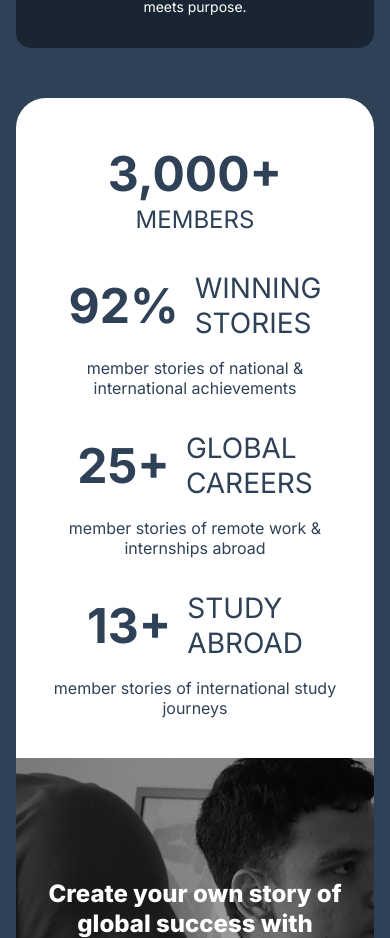
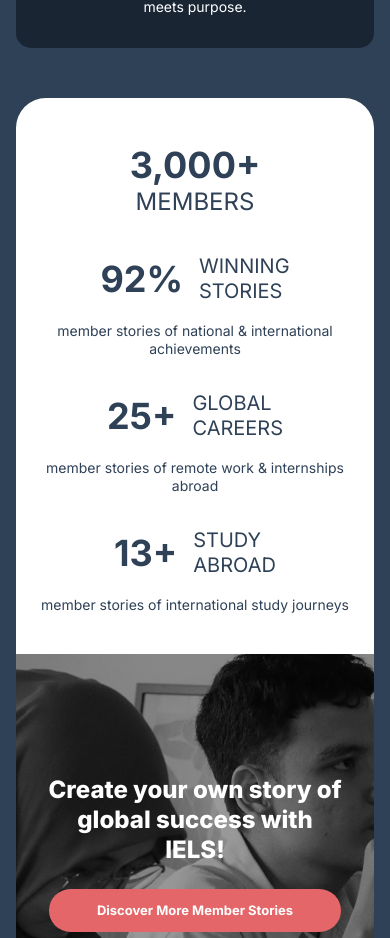
Before and after one commit to putubgs/ielsco, a Next.js app: page / in a window 390 px wide. Shown: the part 1018-1956 px from the top of the page. Built offline with nearby package versions, Linux system fonts and the light colour scheme.

Commit message:
chore: text update for stats section

```diff
--- a/src/app/page.tsx
+++ b/src/app/page.tsx
@@ -189,7 +189,7 @@ export default function Home() {
           <div className="bg-white text-[#2F4157] flex flex-col lg:flex-row rounded-t-[30px] px-6 sm:px-8 lg:px-12 py-[40px] lg:py-[60px] w-full gap-8 lg:gap-12">
             <div className="flex w-full items-center gap-4 h-full justify-center">
               <div className="text-[24px] lg:text-[32px] items-center justify-center flex flex-col -space-y-2 lg:-space-y-3">
-                <p className="font-bold text-[48px]">
+                <p className="font-bold text-[36px] md:text-[48px]">
                   <CountUp
                     end={3000}
                     duration={2.5}
@@ -203,40 +203,40 @@ export default function Home() {
             </div>
             <div className="flex flex-col w-full items-center gap-4">
               <div className="flex text-[24px] lg:text-[32px] items-center flex gap-4">
-                <p className="font-bold text-[48px]">
+                <p className="font-bold text-[36px] md:text-[48px]">
                   <CountUp end={92} duration={2.5} enableScrollSpy />%
                 </p>
-                <p className="text-[28px] leading-tight">
+                <p className="text-[20px] md:text-[28px] leading-tight">
                   WINNING <br /> STORIES
                 </p>
               </div>
-              <p className="text-[16px] lg:text-[18px] text-center leading-tight">
+              <p className="text-[14px] lg:text-[18px] text-center leading-tight">
                 member stories of national & international achievements
               </p>
             </div>
             <div className="flex flex-col w-full items-center gap-4">
               <div className="flex text-[24px] lg:text-[32px] items-center flex gap-4">
-                <p className="font-bold text-[48px]">
+                <p className="font-bold text-[36px] md:text-[48px]">
                   <CountUp end={25} duration={2.5} enableScrollSpy />+
                 </p>
-                <p className="text-[28px] leading-tight">
+                <p className="text-[20px] md:text-[28px] leading-tight">
                   GLOBAL <br /> CAREERS
                 </p>
               </div>
-              <p className="text-[16px] lg:text-[18px] text-center leading-tight">
+              <p className="text-[14px] lg:text-[18px] text-center leading-tight">
                 member stories of remote work & internships abroad
               </p>
             </div>
             <div className="flex flex-col w-full items-center gap-4">
               <div className="flex text-[24px] lg:text-[32px] items-center flex gap-4">
-                <p className="font-bold text-[48px]">
+                <p className="font-bold text-[36px] md:text-[48px]">
                   <CountUp end={13} duration={2.5} enableScrollSpy />+
                 </p>
-                <p className="text-[28px] leading-tight">
+                <p className="text-[20px] md:text-[28px] leading-tight">
                   STUDY <br /> ABROAD
                 </p>
               </div>
-              <p className="text-[16px] lg:text-[18px] text-center leading-tight">
+              <p className="text-[14px] lg:text-[18px] text-center leading-tight">
                 member stories of international study journeys
               </p>
             </div>
```
